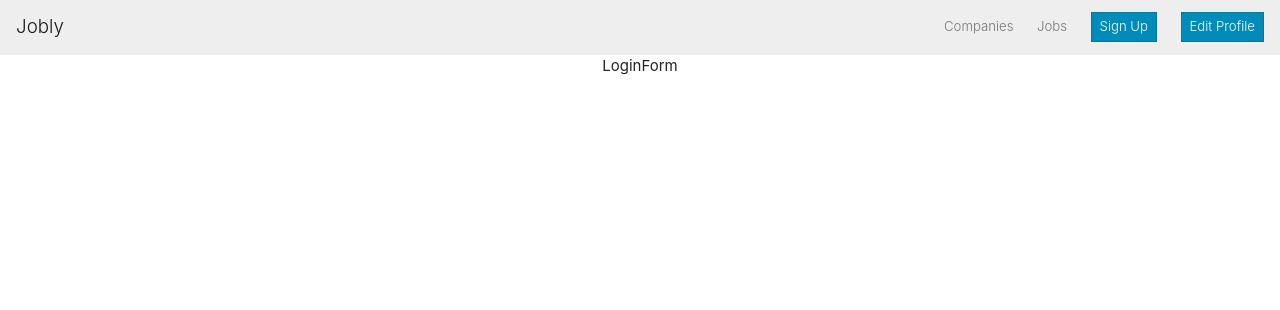
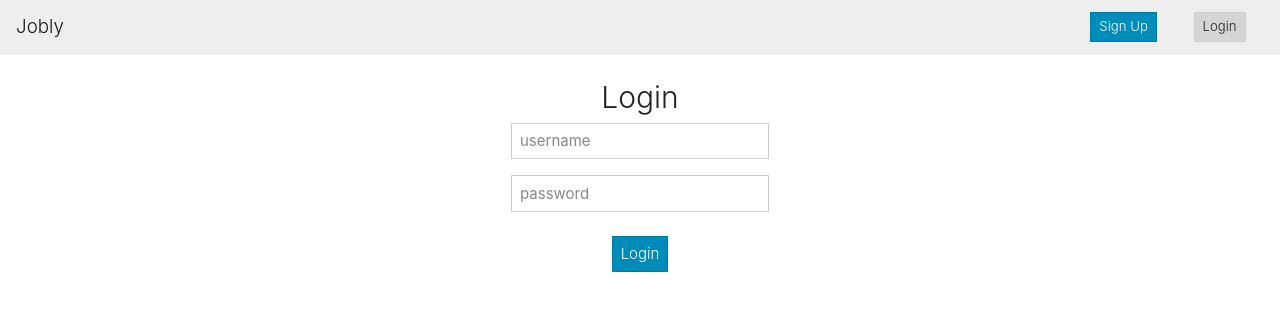
Before and after one commit to mackcooper1408/jobly-frontend, a React (Create React App) app: page /login in a window 1280 px wide. Shown: the top 310 px of the page. Built offline with nearby package versions, Linux system fonts and the light colour scheme; no server answers.

Commit message:
added signup, login, and logout functionality

```diff
--- a/src/App.js
+++ b/src/App.js
@@ -1,15 +1,55 @@
-import React from 'react';
+import React, { useEffect, useState } from 'react';
 import { BrowserRouter } from 'react-router-dom';
 import './App.css';
+
+import JoblyApi from "./api";
 import NavBar from './NavBar';
 import Routes from './Routes';
 
 function App() {
+  const [token, setToken] = useState(null);
+  const [currentUser, setCurrentUser] = useState(null);
+
+  useEffect(() => {
+    const localToken = localStorage.getItem("token") || null;
+    const localUser = localStorage.getItem("currentUser") || null;
+    setToken(localToken);
+    setCurrentUser(localUser);
+  })
+
+
+  async function signup(userData) {
+    const result = await JoblyApi.signup(userData);
+    console.log("TOKEN RESULT--->", result);
+    setToken(result);
+    setCurrentUser(userData.username);
+    localStorage.setItem("token", result);
+    localStorage.setItem("currentUser", userData.username);
+  }
+
+  async function login(userData) {
+    const result = await JoblyApi.login(userData);
+    console.log("TOKEN RESULT--->", result);
+    setToken(result);
+    setCurrentUser(userData.username);
+    localStorage.setItem("token", result);
+    localStorage.setItem("currentUser", userData.username);
+  }
+
+  function logout() {
+    // Goodbye token
+    // Goodbye user
+    localStorage.clear();
+    setToken(null);
+    setCurrentUser(null);
+  }
+
+
   return (
     <div className="App">
       <BrowserRouter>
-        <NavBar />
-        <Routes />
+        <NavBar currentUser={currentUser} logout={logout}/>
+        <Routes signup={signup} login={login} />
       </BrowserRouter>
     </div>
   );
--- a/src/JobCard.js
+++ b/src/JobCard.js
@@ -1,4 +1,4 @@
-import React, { useEffect, useState } from "react";
+import React, { useState } from "react";
 import "./JobCard.css";
 import NumberFormat from 'react-number-format';
 
--- a/src/LoginForm.js
+++ b/src/LoginForm.js
@@ -1,8 +1,50 @@
-import React from "react";
+import React, { useState } from "react";
+import { useHistory } from "react-router-dom";
 
-function LoginForm(props) {
+function LoginForm({ login }) {
+  const initialState = {username: "", password: ""};
+  const [formData, setFormData] = useState(initialState);
+  const history = useHistory();
+
+  function handleSubmit(evt) {
+    evt.preventDefault();
+    login(formData);
+    history.push("/companies");
+  }
+
+  /** Update local state w/curr state of input elem */
+  function handleChange(evt) {
+    const { name, value } = evt.target;
+    setFormData(fData => ({
+      ...fData,
+      [name]: value,
+    }));
+  }
+
   return (
-    <div>LoginForm</div>
+    <form onSubmit={handleSubmit} className="SignupForm mt-4">
+      <h2>Login</h2>
+      <div className="form-group form-inline">
+        {/* <label htmlFor="username">Username</label> */}
+        <input
+          className="form-control mx-2"
+          name="username"
+          value={formData.username}
+          onChange={handleChange}
+          placeholder="username" />
+      </div>
+      <div className="form-group form-inline">
+        {/* <label htmlFor="password">Password</label> */}
+        <input
+          className="form-control mx-2"
+          type="password"
+          name="password"
+          value={formData.password}
+          onChange={handleChange}
+          placeholder="password" />
+      </div>
+      <button className="btn btn-primary mt-2">Login</button>
+    </form >
   )
 }
 
--- a/src/NavBar.css
+++ b/src/NavBar.css
@@ -1,7 +1,15 @@
 .NavBar ul {
     display: flex;
     flex-direction: row;
-    justify-content: space-between;
+    justify-content: space-around;
     align-items: center;
-    width: 25vw;
+    width: 35vw;
 }
+
+.NavBar-anon {
+    display: flex;
+    flex-direction: row;
+    justify-content: space-around;
+    align-items: center;
+    width: 15vw;
+}
--- a/src/NavBar.js
+++ b/src/NavBar.js
@@ -1,8 +1,16 @@
 import React from "react";
-import { NavLink } from 'react-router-dom';
+import { NavLink, useHistory } from 'react-router-dom';
 import "./NavBar.css";
 
-function NavBar(props) {
+function NavBar({ currentUser, logout }) {
+  const history = useHistory();
+
+  function handleClick() {
+    logout();
+    history.push("/");
+  }
+
+  if (currentUser) {
     return (
       <nav className="NavBar navbar navbar-light bg-light">
         <NavLink className="navbar-brand" exact to="/">Jobly</NavLink>
@@ -14,14 +22,30 @@ function NavBar(props) {
             <NavLink className="nav-link" exact to="/jobs">Jobs</NavLink>
           </li>
           <li className="nav-item">
+            <NavLink className="nav-link" exact to="/profile">{currentUser}</NavLink>
+          </li>
+          <li className="nav-item">
+            <button onClick={handleClick} className="btn btn-sm btn-primary">Log Out</button>
+          </li>
+        </ul>
+      </nav>
+    );
+
+  } else {
+    return (
+      <nav className="navbar navbar-light bg-light">
+        <NavLink className="navbar-brand" exact to="/">Jobly</NavLink>
+        <ul className="NavBar-anon navbar-nav">
+          <li className="nav-item">
             <NavLink className="btn btn-sm btn-primary" exact to="/signup">Sign Up</NavLink>
           </li>
           <li className="nav-item">
-          <NavLink className="btn btn-sm btn-primary" exact to="/profile">Edit Profile</NavLink>
+            <NavLink className="btn btn-sm btn-secondary" exact to="/login">Login</NavLink>
           </li>
         </ul>
       </nav>
-  )
+    );
+  }
 }
 
 export default NavBar;
--- a/src/Routes.js
+++ b/src/Routes.js
@@ -10,7 +10,7 @@ import ProfileForm from './ProfileForm';
 import Home from './Home';
 import NotFound from './NotFound';
 
-function Routes() {
+function Routes({ signup, login }) {
   return (
     <Switch>
       <Route exact path="/companies">
@@ -23,10 +23,10 @@ function Routes() {
         <CompanyDetails />
       </Route>
       <Route exact path="/login">
-        <LoginForm />
+        <LoginForm login={login}/>
       </Route>
       <Route exact path="/signup">
-        <SignupForm />
+        <SignupForm signup={signup}/>
       </Route>
       <Route exact path="/profile">
         <ProfileForm />
--- a/src/SignupForm.js
+++ b/src/SignupForm.js
@@ -1,4 +1,5 @@
 import React, { useState } from "react";
+import { useHistory } from "react-router-dom";
 import "./SignupForm.css";
 
 
@@ -12,11 +13,12 @@ function SignupForm({ signup }) {
     email: ""
   };
   const [formData, setFormData] = useState(initialState);
+  const history = useHistory();
 
   function handleSubmit(evt) {
     evt.preventDefault();
     signup(formData);
-    setFormData(initialState);
+    history.push("/companies");
   }
 
   /** Update local state w/curr state of input elem */
--- a/src/api.js
+++ b/src/api.js
@@ -20,8 +20,8 @@ class JoblyApi {
     const url = `${BASE_URL}/${endpoint}`;
     const headers = { Authorization: `Bearer ${JoblyApi.token}` };
     const params = (method === "get")
-        ? data
-        : {};
+      ? data
+      : {};
 
     try {
       return (await axios({ url, method, data, params, headers })).data;
@@ -58,6 +58,16 @@ class JoblyApi {
     return res.jobs;
   }
 
+  static async signup(userData) {
+    let res = await this.request(`auth/register`, userData, "post");
+    return res.token;
+  }
+
+  static async login(userData) {
+    let res = await this.request(`auth/token`, userData, "post");
+    return res.token;
+  }
+
   // static async applyToJob(jobId) {
   //   let res = await this.request(`${username}/id/${jobId}`)
   //   return res.applied;
@@ -68,7 +78,7 @@ class JoblyApi {
 
 // for now, put token ("testuser" / "password" on class)
 JoblyApi.token = "eyJhbGciOiJIUzI1NiIsInR5cCI6IkpXVCJ9.eyJ1c2VybmFtZ" +
-    "SI6InRlc3R1c2VyIiwiaXNBZG1pbiI6ZmFsc2UsImlhdCI6MTU5ODE1OTI1OX0." +
-    "FtrMwBQwe6Ue-glIFgz_Nf8XxRT2YecFCiSpYL0fCXc";
+  "SI6InRlc3R1c2VyIiwiaXNBZG1pbiI6ZmFsc2UsImlhdCI6MTU5ODE1OTI1OX0." +
+  "FtrMwBQwe6Ue-glIFgz_Nf8XxRT2YecFCiSpYL0fCXc";
 
 export default JoblyApi;
```
Lines whose indentation alone changed are shown as unchanged.
